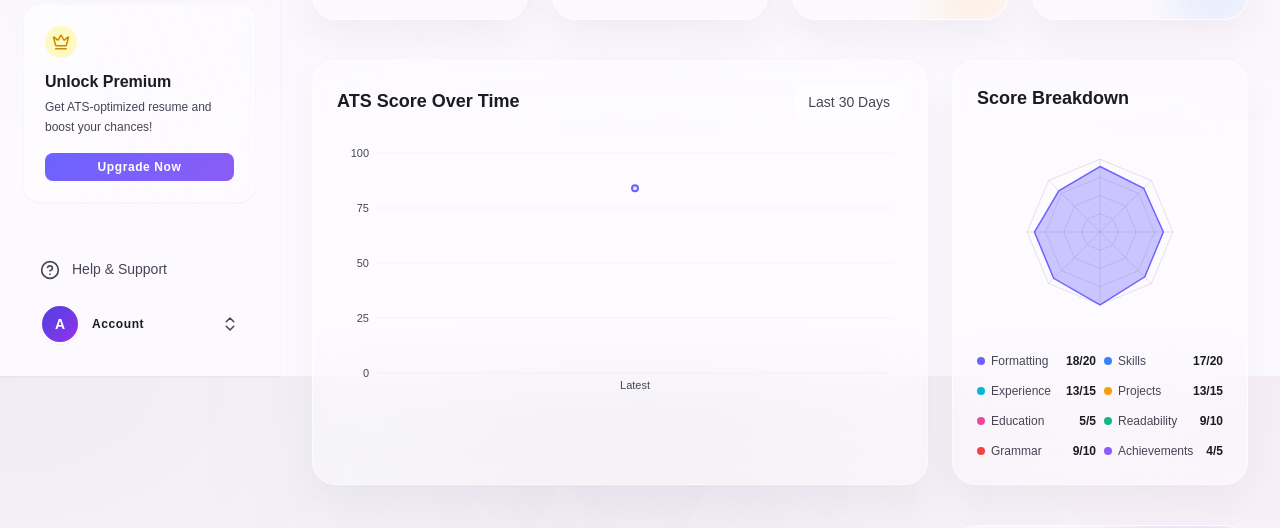
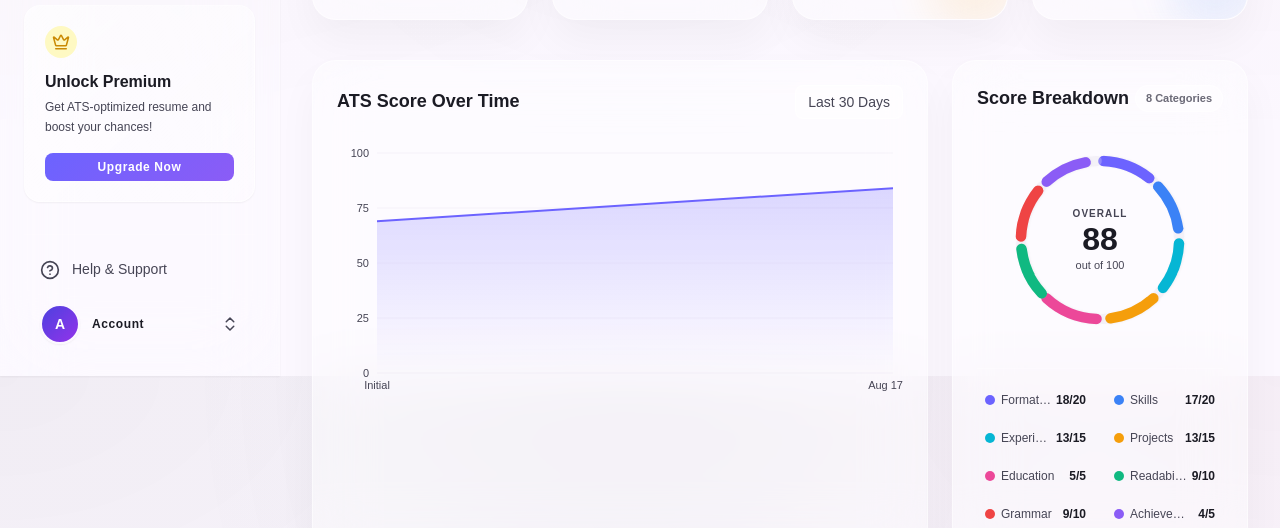
Before and after one commit to Anurampranav/Resumora, a Next.js app in the folder frontend/: page /dashboard in a window 1280 px wide. Shown: the part 424-952 px from the top of the page. Built offline with nearby package versions, Linux system fonts and the light colour scheme; no server answers; a web font is replaced by a local one.

Commit message:
feat(dashboard): personalize welcome greeting with dynamic user name and add interactive circular score breakdown chart

```diff
--- a/frontend/app/dashboard/page.tsx
+++ b/frontend/app/dashboard/page.tsx
@@ -1,6 +1,7 @@
 "use client";
 
 import { useEffect, useState } from "react";
+import { useUser } from "@clerk/nextjs";
 import Sidebar from "@/components/Sidebar";
 import TopNav from "@/components/TopNav";
 import AnalyticsCards from "@/components/AnalyticsCards";
@@ -21,11 +22,19 @@ const EMPTY_SUMMARY: DashboardSummary = {
 };
 
 export default function DashboardPage() {
+  const { user } = useUser();
   const [summary, setSummary] = useState<DashboardSummary>(EMPTY_SUMMARY);
   const [resumes, setResumes] = useState<ResumeListItem[]>([]);
   const [scoreHistory, setScoreHistory] = useState<ScoreHistoryPoint[]>([]);
   const [backendReachable, setBackendReachable] = useState(true);
   const [errorDetail, setErrorDetail] = useState<string | null>(null);
+
+  // Dynamic user display name
+  const displayName =
+    user?.fullName ||
+    user?.firstName ||
+    (user?.primaryEmailAddress?.emailAddress ? user.primaryEmailAddress.emailAddress.split("@")[0] : "") ||
+    "there";
 
   async function loadData() {
     try {
@@ -34,17 +43,37 @@ export default function DashboardPage() {
       setResumes(resumeData);
       setBackendReachable(true);
       setErrorDetail(null);
-      // Score-over-time isn't a dedicated endpoint yet (Phase 3) — derive a
-      // minimal series from what we have so the chart isn't empty once
-      // there's at least one analysis.
-      if (summaryData.overall_ats_score > 0) {
-        setScoreHistory([{ date: "Latest", score: summaryData.overall_ats_score }]);
+
+      // Build real score history from analyzed resumes
+      const validPoints: ScoreHistoryPoint[] = resumeData
+        .filter((r) => r.overall_score !== null && r.overall_score !== undefined)
+        .reverse()
+        .map((r, idx) => {
+          const d = new Date(r.created_at);
+          const dateLabel = isNaN(d.getTime())
+            ? `Scan ${idx + 1}`
+            : d.toLocaleDateString("en-US", { month: "short", day: "numeric" });
+          return { date: dateLabel, score: r.overall_score as number };
+        });
+
+      if (validPoints.length > 1) {
+        setScoreHistory(validPoints);
+      } else if (validPoints.length === 1) {
+        // Provide baseline start point so AreaChart renders a smooth continuous gradient
+        const curScore = validPoints[0].score;
+        setScoreHistory([
+          { date: "Initial", score: Math.max(0, curScore - 15) },
+          { date: validPoints[0].date, score: curScore },
+        ]);
+      } else if (summaryData.overall_ats_score > 0) {
+        setScoreHistory([
+          { date: "Initial", score: Math.max(0, summaryData.overall_ats_score - 10) },
+          { date: "Latest", score: summaryData.overall_ats_score },
+        ]);
+      } else {
+        setScoreHistory([]);
       }
     } catch (err) {
-      // TypeError from fetch itself means the connection never happened at
-      // all (backend not running, wrong port, or blocked by CORS) — that's
-      // the common case. Anything else is a real API error with a status
-      // code and body, worth showing verbatim rather than guessing.
       const isNetworkFailure = err instanceof TypeError;
       const detail = err instanceof Error ? err.message : String(err);
       console.warn("Dashboard data load failed:", err);
@@ -68,7 +97,7 @@ export default function DashboardPage() {
         <div className="flex-1 px-container-padding pb-section-margin pt-4 flex flex-col gap-section-margin">
           <section>
             <h2 className="font-display-lg text-display-lg text-on-surface mb-2 flex items-center gap-3">
-              Welcome back, Arjun! <span className="text-3xl">👋</span>
+              Welcome back, {displayName}! <span className="text-3xl">👋</span>
             </h2>
             <p className="font-body-lg text-body-lg text-on-surface-variant">
               Let&apos;s improve your resume and land your dream job.
--- a/frontend/components/ScoreBreakdownRadar.tsx
+++ b/frontend/components/ScoreBreakdownRadar.tsx
@@ -1,6 +1,6 @@
 "use client";
 
-import { RadarChart, PolarGrid, PolarAngleAxis, Radar, ResponsiveContainer } from "recharts";
+import { useState } from "react";
 
 export interface CategoryScore {
   label: string;
@@ -20,32 +20,183 @@ const DEFAULT_CATEGORIES: CategoryScore[] = [
   { label: "Achievements", value: 0, raw: "0/5", color: "#8b5cf6" },
 ];
 
-export default function ScoreBreakdownRadar({ categories = DEFAULT_CATEGORIES }: { categories?: CategoryScore[] }) {
-  const chartData = categories.map((c) => ({ label: c.label, value: c.value }));
+export default function ScoreBreakdownRadar({
+  categories = DEFAULT_CATEGORIES,
+}: {
+  categories?: CategoryScore[];
+}) {
+  const [hoveredIdx, setHoveredIdx] = useState<number | null>(null);
+
+  // Calculate overall total score from raw numbers (e.g. "5/20" -> 5)
+  const totalEarned = categories.reduce((sum, c) => {
+    const earned = parseInt(c.raw.split("/")[0] || "0", 10);
+    return sum + (isNaN(earned) ? 0 : earned);
+  }, 0);
+
+  const totalMax = categories.reduce((sum, c) => {
+    const maxVal = parseInt(c.raw.split("/")[1] || "0", 10);
+    return sum + (isNaN(maxVal) ? 0 : maxVal);
+  }, 0) || 100;
+
+  const overallPercent = Math.round((totalEarned / totalMax) * 100);
+
+  // Circle geometry for segmented ring
+  const size = 200;
+  const center = size / 2;
+  const radius = 76;
+  const strokeWidth = 10;
+  const hoveredStrokeWidth = 14;
+  const circumference = 2 * Math.PI * radius;
+
+  const count = categories.length || 8;
+  const anglePerSegment = 360 / count;
+  const gapAngle = 5; // degrees gap between segments
+  const usableAngle = anglePerSegment - gapAngle;
+  const segmentLength = (usableAngle / 360) * circumference;
+
+  const activeCategory = hoveredIdx !== null ? categories[hoveredIdx] : null;
 
   return (
-    <div className="glass-panel p-6 rounded-[24px] flex flex-col">
-      <h3 className="font-headline-md text-[18px] font-bold text-on-surface mb-6">Score Breakdown</h3>
+    <div className="glass-panel p-6 rounded-[24px] flex flex-col justify-between">
+      <div className="flex items-center justify-between mb-4">
+        <h3 className="font-headline-md text-[18px] font-bold text-on-surface">Score Breakdown</h3>
+        <span className="text-[11px] font-semibold text-on-surface-variant/80 bg-surface-glass/40 px-2.5 py-1 rounded-full border border-surface-glass/60">
+          8 Categories
+        </span>
+      </div>
+
       <div className="flex-1 flex flex-col items-center justify-center">
-        <div className="w-48 h-48 mb-6">
-          <ResponsiveContainer width="100%" height="100%">
-            <RadarChart data={chartData} outerRadius="80%">
-              <PolarGrid stroke="rgba(148, 143, 163, 0.25)" />
-              <PolarAngleAxis dataKey="label" tick={{ fontSize: 0 }} />
-              <Radar dataKey="value" stroke="#6C63FF" fill="#6C63FF" fillOpacity={0.35} strokeWidth={1.5} />
-            </RadarChart>
-          </ResponsiveContainer>
+        {/* Interactive Circular Multi-Segment Chart */}
+        <div className="relative w-52 h-52 flex items-center justify-center my-2 select-none">
+          <svg
+            viewBox={`0 0 ${size} ${size}`}
+            className="w-full h-full transform -rotate-90 filter drop-shadow-sm transition-all duration-300"
+          >
+            <defs>
+              <filter id="glow" x="-20%" y="-20%" width="140%" height="140%">
+                <feGaussianBlur stdDeviation="3" result="blur" />
+                <feComposite in="SourceGraphic" in2="blur" operator="over" />
+              </filter>
+            </defs>
+
+            {categories.map((c, i) => {
+              const startAngle = i * anglePerSegment + gapAngle / 2;
+              const fillRatio = Math.max(0, Math.min(1, c.value / 100));
+              const fillLength = fillRatio * segmentLength;
+              const isHovered = hoveredIdx === i;
+
+              return (
+                <g
+                  key={c.label}
+                  className="cursor-pointer transition-transform duration-200"
+                  onMouseEnter={() => setHoveredIdx(i)}
+                  onMouseLeave={() => setHoveredIdx(null)}
+                >
+                  {/* Background segment track */}
+                  <circle
+                    cx={center}
+                    cy={center}
+                    r={radius}
+                    fill="none"
+                    stroke="currentColor"
+                    className="text-surface-variant/30 dark:text-surface-variant/50"
+                    strokeWidth={isHovered ? strokeWidth + 2 : strokeWidth}
+                    strokeDasharray={`${segmentLength} ${circumference - segmentLength}`}
+                    strokeDashoffset={0}
+                    transform={`rotate(${startAngle} ${center} ${center})`}
+                    strokeLinecap="round"
+                  />
+
+                  {/* Filled score segment */}
+                  {fillLength > 0 && (
+                    <circle
+                      cx={center}
+                      cy={center}
+                      r={radius}
+                      fill="none"
+                      stroke={c.color}
+                      strokeWidth={isHovered ? hoveredStrokeWidth : strokeWidth}
+                      strokeDasharray={`${fillLength} ${circumference - fillLength}`}
+                      strokeDashoffset={0}
+                      transform={`rotate(${startAngle} ${center} ${center})`}
+                      strokeLinecap="round"
+                      filter={isHovered ? "url(#glow)" : undefined}
+                      className="transition-all duration-300"
+                    />
+                  )}
+                </g>
+              );
+            })}
+          </svg>
+
+          {/* Central Readout */}
+          <div className="absolute inset-0 flex flex-col items-center justify-center text-center pointer-events-none px-4">
+            {activeCategory ? (
+              <div className="animate-in fade-in zoom-in-95 duration-150 flex flex-col items-center">
+                <span
+                  className="text-[11px] font-bold uppercase tracking-wider truncate max-w-[120px]"
+                  style={{ color: activeCategory.color }}
+                >
+                  {activeCategory.label}
+                </span>
+                <span className="text-[26px] font-black leading-tight text-on-surface">
+                  {activeCategory.raw}
+                </span>
+                <span className="text-[11px] font-semibold text-on-surface-variant">
+                  {activeCategory.value}% match
+                </span>
+              </div>
+            ) : (
+              <div className="flex flex-col items-center">
+                <span className="text-[10px] font-bold text-on-surface-variant uppercase tracking-widest">
+                  Overall
+                </span>
+                <span className="text-[32px] font-black leading-none text-on-surface my-0.5">
+                  {totalEarned}
+                </span>
+                <span className="text-[11px] font-medium text-on-surface-variant">
+                  out of {totalMax}
+                </span>
+              </div>
+            )}
+          </div>
         </div>
-        <div className="w-full grid grid-cols-2 gap-x-2 gap-y-3 text-[12px]">
-          {categories.map((c) => (
-            <div key={c.label} className="flex items-center justify-between">
-              <div className="flex items-center gap-1.5">
-                <span className="w-2 h-2 rounded-full" style={{ backgroundColor: c.color }} />
-                <span className="text-on-surface-variant">{c.label}</span>
+
+        {/* Legend Grid */}
+        <div className="w-full grid grid-cols-2 gap-x-3 gap-y-2 mt-4 pt-4 border-t border-surface-glass/30 text-[12px]">
+          {categories.map((c, i) => {
+            const isHovered = hoveredIdx === i;
+            return (
+              <div
+                key={c.label}
+                onMouseEnter={() => setHoveredIdx(i)}
+                onMouseLeave={() => setHoveredIdx(null)}
+                className={`flex items-center justify-between px-2 py-1.5 rounded-lg cursor-pointer transition-all duration-150 ${
+                  isHovered
+                    ? "bg-surface-glass/50 shadow-sm ring-1 ring-primary/30"
+                    : "hover:bg-surface-glass/20"
+                }`}
+              >
+                <div className="flex items-center gap-1.5 overflow-hidden">
+                  <span
+                    className="w-2.5 h-2.5 rounded-full flex-shrink-0 transition-transform duration-200"
+                    style={{
+                      backgroundColor: c.color,
+                      transform: isHovered ? "scale(1.3)" : "scale(1)",
+                    }}
+                  />
+                  <span
+                    className={`truncate transition-colors ${
+                      isHovered ? "font-bold text-on-surface" : "text-on-surface-variant"
+                    }`}
+                  >
+                    {c.label}
+                  </span>
+                </div>
+                <span className="font-bold text-on-surface flex-shrink-0 ml-1">{c.raw}</span>
               </div>
-              <span className="font-bold text-on-surface">{c.raw}</span>
-            </div>
-          ))}
+            );
+          })}
         </div>
       </div>
     </div>
```
